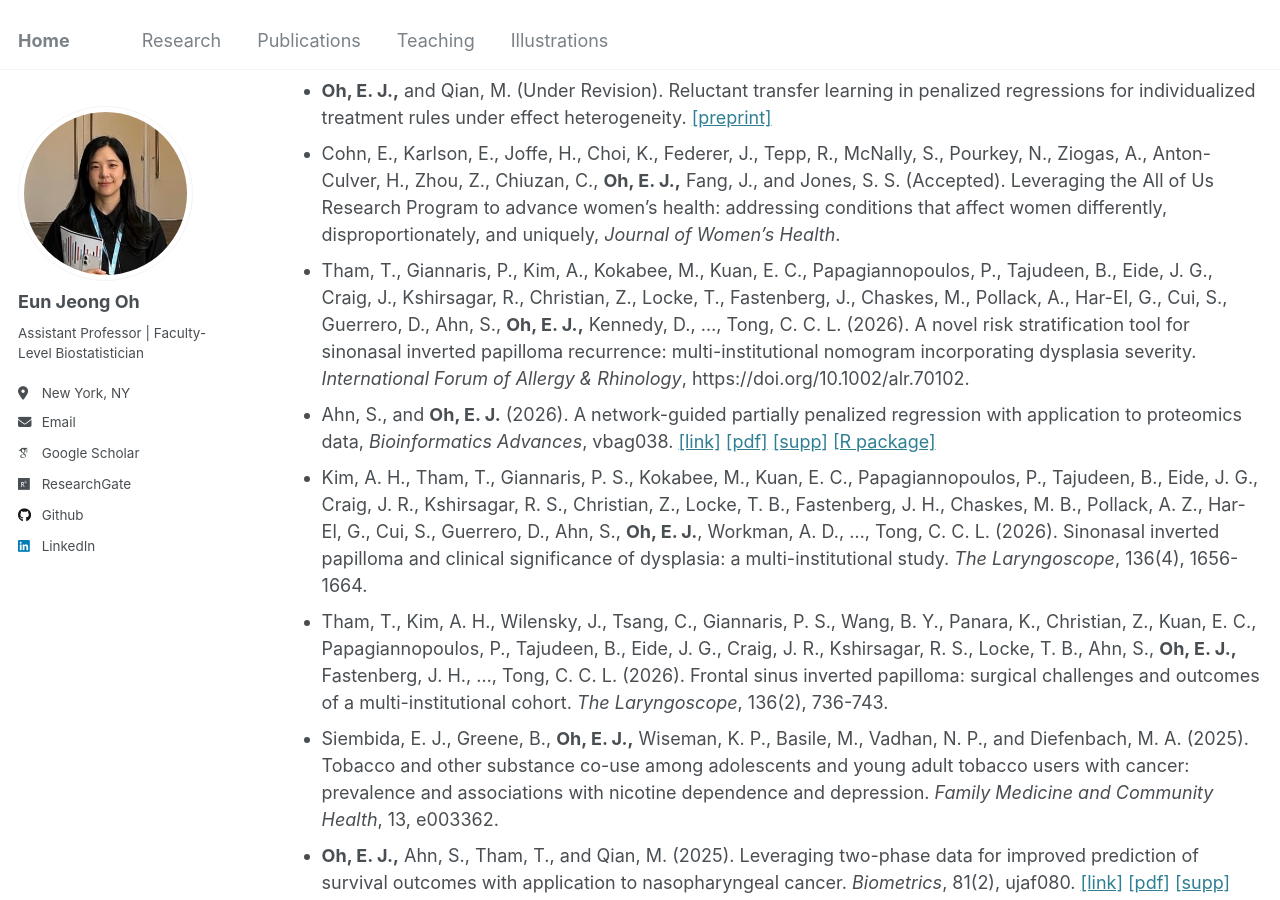
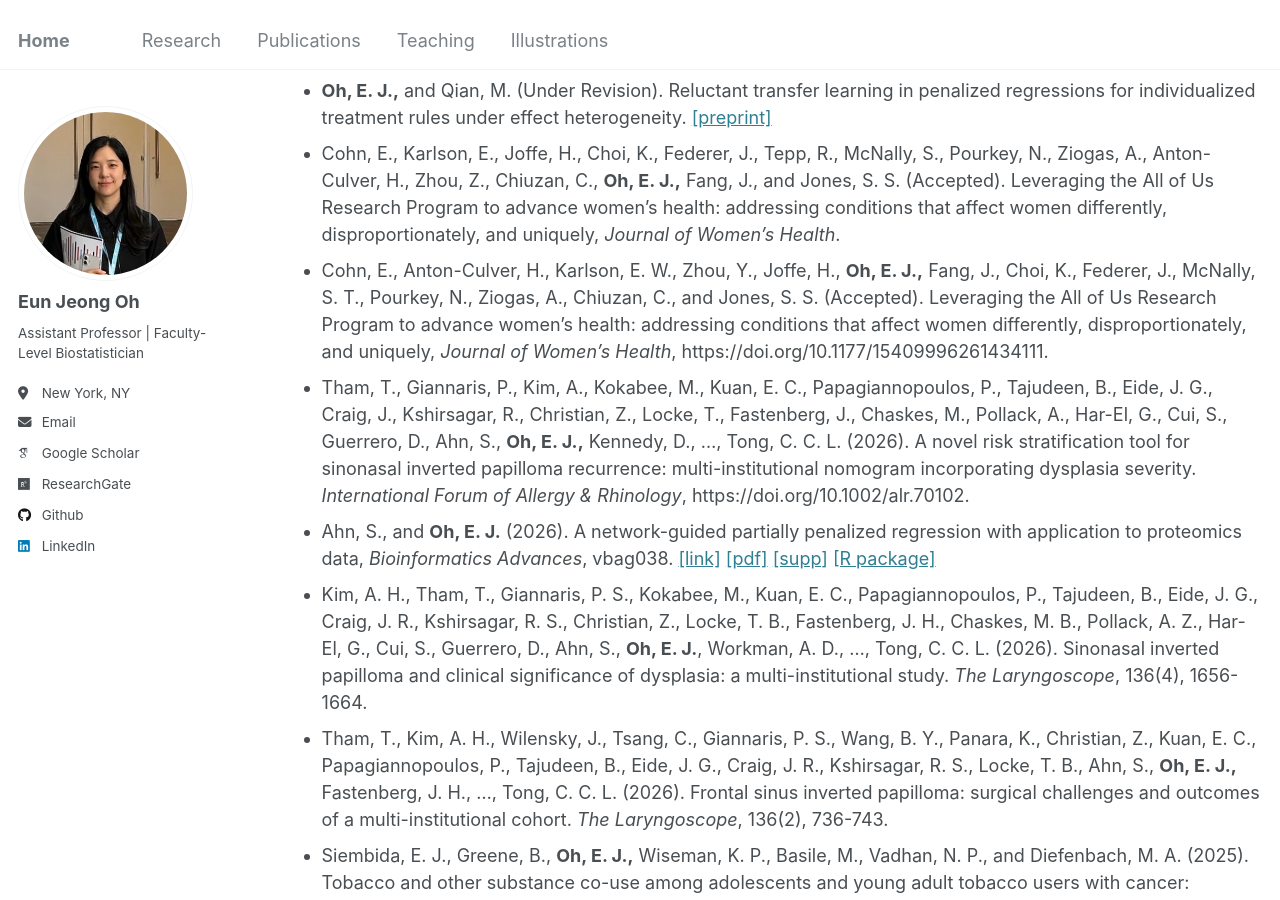
Before and after one commit to oheunj/oheunj.github.io, a Jekyll site: the page built from _pages/publications.md, in a window 1280 px wide and 900 px high, scrolled down 357 px. Built offline with Jekyll 4.4.1, drawn with Linux system fonts in a browser that asks for light colours; some web fonts are replaced.

Commit message:
Update publications.md

```diff
--- a/_pages/publications.md
+++ b/_pages/publications.md
@@ -17,6 +17,7 @@
 * Vrany, E. A., Chiuzan, C., __Oh, E. J.,__ Ephraim, P. L., Austin, R. A., Brissette, I. F., Millstein, S. L., and Fitzpatrick, S. L. (Under Review). Geographic analysis of access to national diabetes prevention program in New York State.
 * __Oh, E. J.,__ and Qian, M. (Under Revision). Reluctant transfer learning in penalized regressions for individualized treatment rules under effect heterogeneity. [[preprint]](https://arxiv.org/pdf/2511.08559)
 * Cohn, E., Karlson, E., Joffe, H., Choi, K., Federer, J., Tepp, R., McNally, S., Pourkey, N., Ziogas, A., Anton-Culver, H., Zhou, Z., Chiuzan, C., __Oh, E. J.,__ Fang, J., and Jones, S. S. (Accepted). Leveraging the All of Us Research Program to advance women’s health: addressing conditions that affect women differently, disproportionately, and uniquely, _Journal of Women's Health_.
+* Cohn, E., Anton-Culver, H., Karlson, E. W., Zhou, Y., Joffe, H., __Oh, E. J.,__ Fang, J., Choi, K., Federer, J., McNally, S. T., Pourkey, N., Ziogas, A., Chiuzan, C., and Jones, S. S. (Accepted). Leveraging the All of Us Research Program to advance women’s health: addressing conditions that affect women differently, disproportionately, and uniquely, _Journal of Women's Health_, https://doi.org/10.1177/15409996261434111.
 * Tham, T., Giannaris, P., Kim, A., Kokabee, M., Kuan, E. C., Papagiannopoulos, P., Tajudeen, B., Eide, J. G., Craig, J., Kshirsagar, R., Christian, Z., Locke, T., Fastenberg, J., Chaskes, M., Pollack, A., Har-El, G., Cui, S., Guerrero, D., Ahn, S., __Oh, E. J.,__ Kennedy, D., ..., Tong, C. C. L. (2026). A novel risk stratification tool for sinonasal inverted papilloma recurrence: multi-institutional nomogram incorporating dysplasia severity. _International Forum of Allergy & Rhinology_, https://doi.org/10.1002/alr.70102.
 * Ahn, S., and __Oh, E. J.__ (2026). A network-guided partially penalized regression with application to proteomics data, _Bioinformatics Advances_,  vbag038. [[link]](https://academic.oup.com/bioinformaticsadvances/article/6/1/vbag038/8456552) [[pdf]](https://oheunj.github.io/files/vbag038.pdf) [[supp]](https://oheunj.github.io/files/vbag038_supplementary_data.pdf) [[R package]](https://cran.r-project.org/web/packages/NetGreg/index.html)
 * Kim, A. H., Tham, T., Giannaris, P. S., Kokabee, M., Kuan, E. C., Papagiannopoulos, P., Tajudeen, B., Eide, J. G., Craig, J. R., Kshirsagar, R. S., Christian, Z., Locke, T. B., Fastenberg, J. H., Chaskes, M. B., Pollack, A. Z., Har-El, G., Cui, S., Guerrero, D., Ahn, S., __Oh, E. J.__, Workman, A. D., ..., Tong, C. C. L. (2026). Sinonasal inverted papilloma and clinical significance of dysplasia: a multi-institutional study. _The Laryngoscope_, 136(4), 1656-1664.
```
